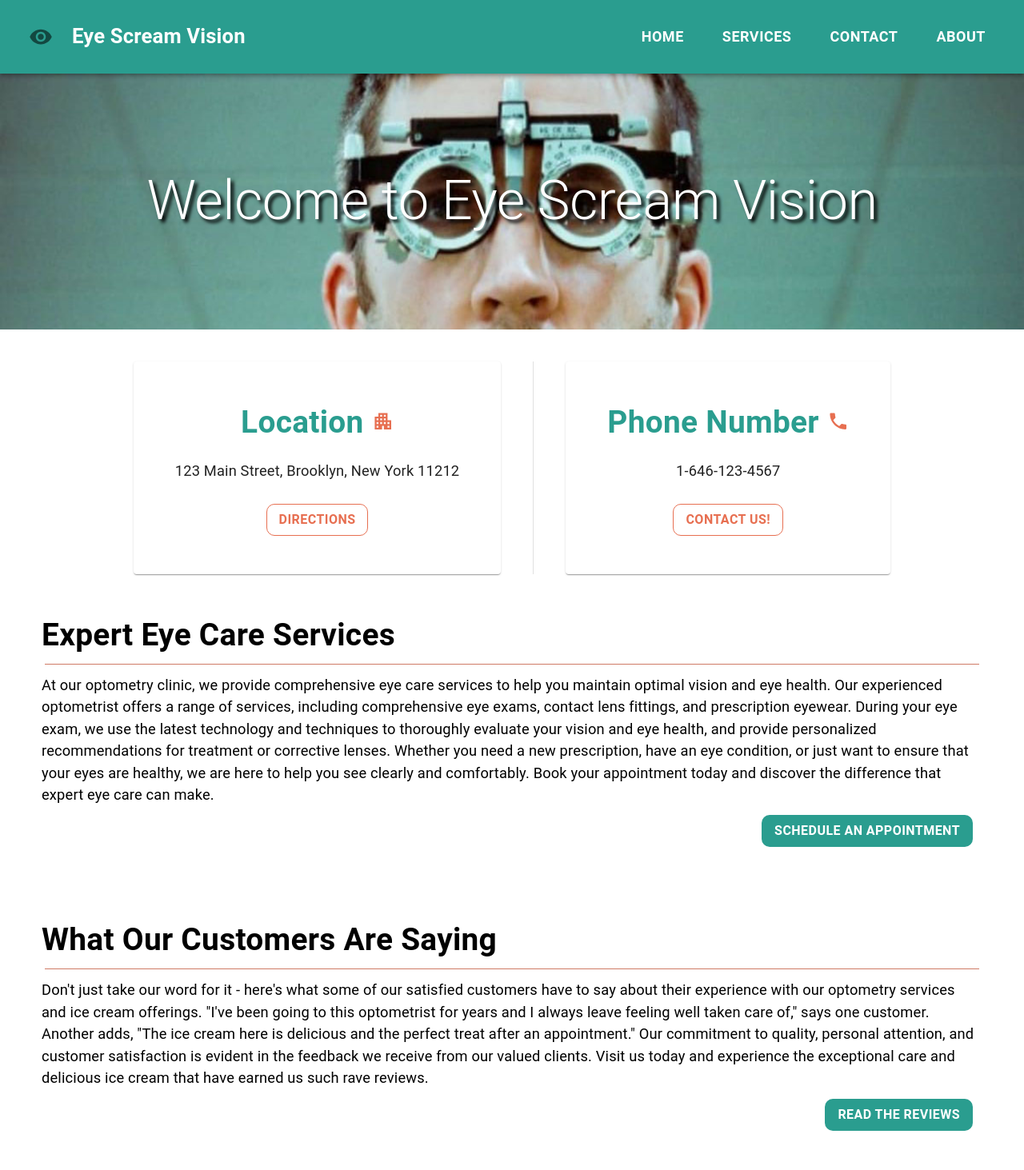
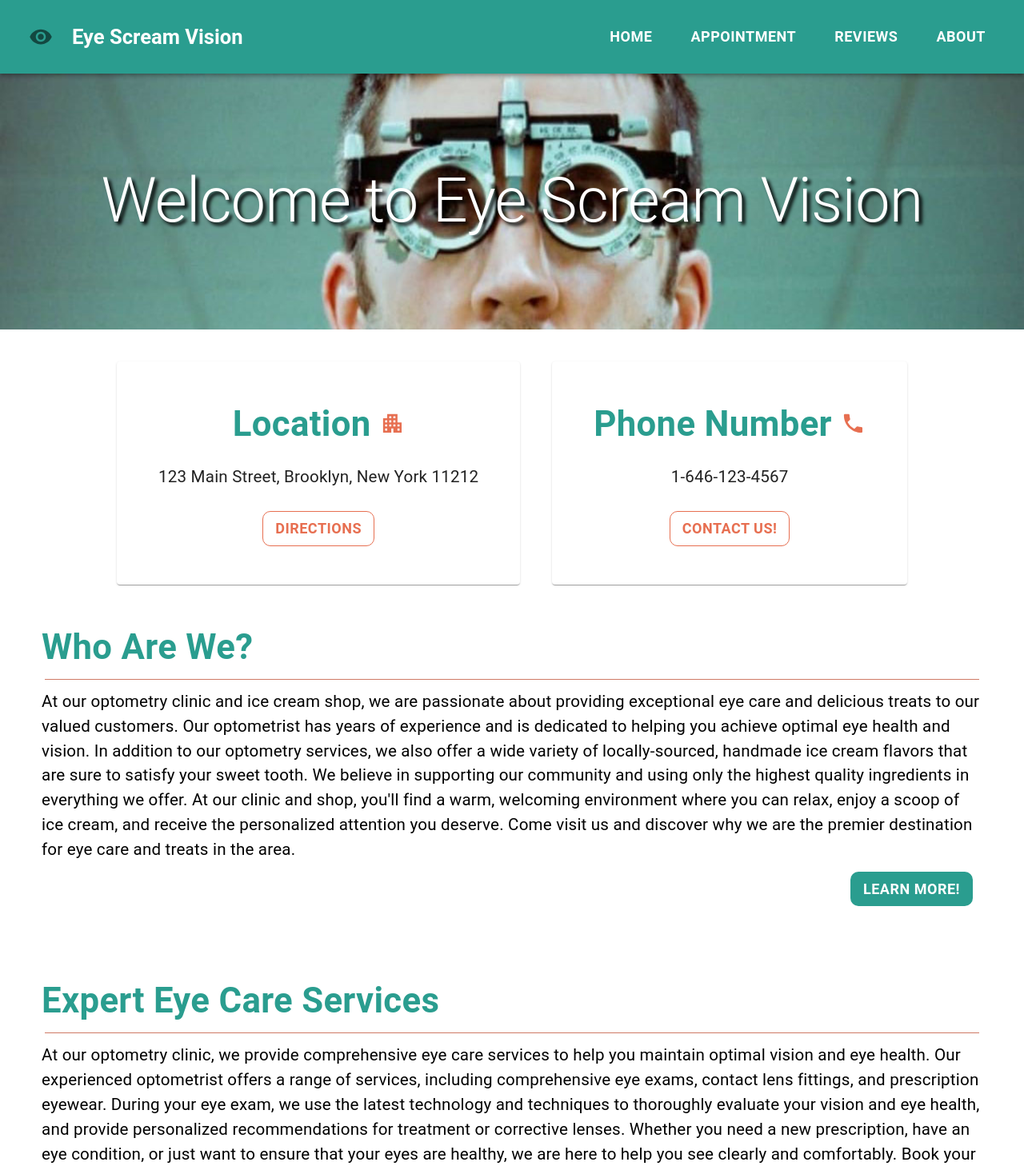
Before and after one commit to XChen601/Eye-Scream-Vision, a React (Create React App) app: page /#/ in a window 1280 px wide. Shown: the top 1463 px of the page at 80% size. Built offline with nearby package versions, Linux system fonts and the light colour scheme.

Commit message:
added two doctor profiles for appointment section and began about section

```diff
--- a/src/App.js
+++ b/src/App.js
@@ -4,6 +4,8 @@ import { Routes, Route } from "react-router-dom";
 import theme from './components/theme';
 import Navbar from './components/Navbar';
 import Homepage from './components/Homepage';
+import About from './components/About';
+import Appointment from './components/Appointment';
 
 function App() {
   return (
@@ -12,6 +14,8 @@ function App() {
       <Routes>
         <Route path="/" element={<Homepage />} />
         <Route path="/Home" element={<Homepage />} />
+        <Route path="/Appointment" element={<Appointment />} />
+        <Route path="/About" element={<About />} />
       </Routes>
     </ThemeProvider>
   );
--- /dev/null
+++ b/src/components/About.jsx
@@ -0,0 +1,28 @@
+import { Typography, Box, Divider, List, ListItem, ListItemText } from "@mui/material";
+
+
+function About() {
+    return (
+        <>
+        <Box>
+            <Typography variant="h4">Our Mission</Typography>
+            <Divider variant="middle" sx={{ bgcolor: "secondary.light" }}/>
+            <Typography>At Eye Scream Vision, our mission is to provide the highest quality eye care to our patients while creating a warm and
+                welcoming environment. We believe that everyone deserves healthy eyes and clear vision, and we strive to make that a reality for
+                all of our patients. Additionally, we are committed to providing a fun and unique experience for our customers by offering a wide
+                variety of delicious ice cream flavors. Our goal is to be your go-to destination for all of your eye care and sweet treat needs,
+                and we are dedicated to exceeding your expectations every time you visit us.</Typography>
+        </Box>
+        <Box>
+            <Typography variant="h4">What We Offer</Typography>
+            <Divider variant="middle" sx={{ bgcolor: "secondary.light" }}/>
+            <List sx={{fontSize:'18px'}}>
+              <Typography>Test1 <br /> Test2</Typography>
+
+            </List>
+        </Box>
+        </>
+    );
+}
+
+export default About
--- /dev/null
+++ b/src/components/Appointment.jsx
@@ -0,0 +1,43 @@
+import { Box, Grid, Card, Typography, Stack, Button, Divider } from '@mui/material';
+import doctor from '../images/doctor1.png'
+import doctor2 from '../images/doctor2.png'
+
+function Appointment() {
+    return (
+        <>
+            <Grid container direction='row' justifyContent='center' p={8} spacing={4}>
+                <Grid item xs={12} sm={12} md={4}>
+                    <Box sx={{backgroundImage: `url(${doctor})`, width:'100%', height:'100%',  backgroundSize: 'cover', minHeight: '400px'}}></Box>
+                </Grid>
+
+                <Grid item xs={12} sm={12} md={8} pr={5}>
+                    <Typography variant='h4'>Dr. Sarah Lee</Typography>
+                    <Typography variant='h6' color='secondary' pt={0}>O.D.</Typography>
+                    <Typography>Dr. Sarah Lee received her Doctor of Optometry degree from the University of California, Berkeley School of Optometry.
+                        She completed her clinical training at the Veterans Affairs Hospital in Fresno, where she gained experience in diagnosing and
+                        treating a wide range of eye conditions, including glaucoma, diabetic retinopathy, and age-related macular degeneration. She has
+                        a special interest in pediatric optometry and enjoys working with children to help them achieve optimal vision and eye health.</Typography>
+                    <Button>Book Appointment</Button>
+                </Grid>
+            </Grid>
+            <Divider variant="inset" sx={{ bgcolor: "secondary.light" }}/>
+            <Grid container direction='row' justifyContent='center' p={5} spacing={4}>
+                <Grid item xs={12} sm={12} md={4}>
+                    <Box sx={{backgroundImage: `url(${doctor2})`, width:'100%', height:'100%',  backgroundSize: 'cover', minHeight: '400px'}}></Box>
+                </Grid>
+
+                <Grid item xs={12} sm={12} md={8} pr={5}>
+                    <Typography variant='h4'>Dr. James Smith</Typography>
+                    <Typography variant='h6' color='secondary' pt={0}>O.D.</Typography>
+                    <Typography>Dr. James Smith earned his Doctor of Optometry degree from the Southern California College of Optometry.
+                        He completed his residency in ocular disease at the Veterans Affairs Hospital in Long Beach, where he gained extensive
+                        experience in the diagnosis and management of complex eye conditions. He is committed to providing exceptional care to
+                        his patients and staying up-to-date with the latest advancements in optometry.</Typography>
+                    <Button>Book Appointment</Button>
+                </Grid>
+            </Grid>
+        </>
+    );
+}
+
+export default Appointment
--- a/src/components/Homepage.jsx
+++ b/src/components/Homepage.jsx
@@ -23,7 +23,6 @@ function Homepage() {
             alignItems="center"
             flexWrap="wrap"
             useFlexGap
-            divider={<Divider orientation="vertical" flexItem />}
             sx={{textAlign: 'center', pt: 5}}>
             <Card sx={{padding: 3}}>
                 <CardContent>
@@ -50,6 +49,20 @@ function Homepage() {
             </Card>
         </Stack>
         <Stack>
+        <Box sx={{p:5}} >
+                <Typography variant='h4'>Who Are We?</Typography>
+                <Divider variant="middle" sx={{ bgcolor: "secondary.light" }}/>
+                <Typography>At our optometry clinic and ice cream shop, we are passionate about providing exceptional eye care and
+                     delicious treats to our valued customers. Our optometrist has years of experience and is dedicated to helping
+                     you achieve optimal eye health and vision. In addition to our optometry services, we also offer a wide variety of locally-sourced,
+                      handmade ice cream flavors that are sure to satisfy your sweet tooth. We believe in supporting our community and using only
+                      the highest quality ingredients in everything we offer. At our clinic and shop, you'll find a warm, welcoming environment
+                      where you can relax, enjoy a scoop of ice cream, and receive the personalized attention you deserve. Come visit us and discover
+                      why we are the premier destination for eye care and treats in the area.</Typography>
+                <Box display="flex" justifyContent="flex-end" mr={3}>
+                    <Button variant="contained">Learn More!</Button>
+                </Box>
+            </Box>
             <Box sx={{p:5}} >
                 <Typography variant='h4'>Expert Eye Care Services</Typography>
                 <Divider variant="middle" sx={{ bgcolor: "secondary.light" }}/>
--- a/src/components/Navbar.jsx
+++ b/src/components/Navbar.jsx
@@ -4,7 +4,7 @@ import React, { useState } from 'react';
 import VisibilityIcon from '@mui/icons-material/Visibility';
 import MenuIcon from '@mui/icons-material/Menu';
 
-const pages = ["Home", "Services", "Contact", "About"]
+const pages = ["Home", "Appointment", "Reviews", "About"]
 
 
 
@@ -68,7 +68,7 @@ function Navbar() {
                         <VisibilityIcon sx={{fontSize: 30}}/>
                     </IconButton>
                 </Link>
-                <Typography variant="h4" sx={{ flexGrow: 1, display: { md: 'flex', justifyContent: 'flex-start' }, fontSize: 'max(24px, 2vw)', fontWeight: 600 }}>
+                <Typography variant="h5" sx={{ flexGrow: 1, display: { md: 'flex', justifyContent: 'flex-start' }, fontSize: 'max(24px, 2vw)', fontWeight: 600 }}>
                     Eye Scream Vision
                 </Typography>
                 <Box sx={{ flexGrow: 1, display: { xs: 'none', md: 'flex', justifyContent: 'flex-end' } }}>
--- a/src/components/theme.jsx
+++ b/src/components/theme.jsx
@@ -10,13 +10,15 @@ const theme = createTheme({
         }
     },
     typography: {
-        fontSize: 16,
+        fontSize: 18,
         allVariants: {
             padding: '12px',
         },
         h4: {
             fontWeight: 600,
+            color: "#2a9d8f",
         },
+
     },
 
     components: {
```
Also changed, not shown: src/images/doctor1.png (added), src/images/doctor2.png (added).
